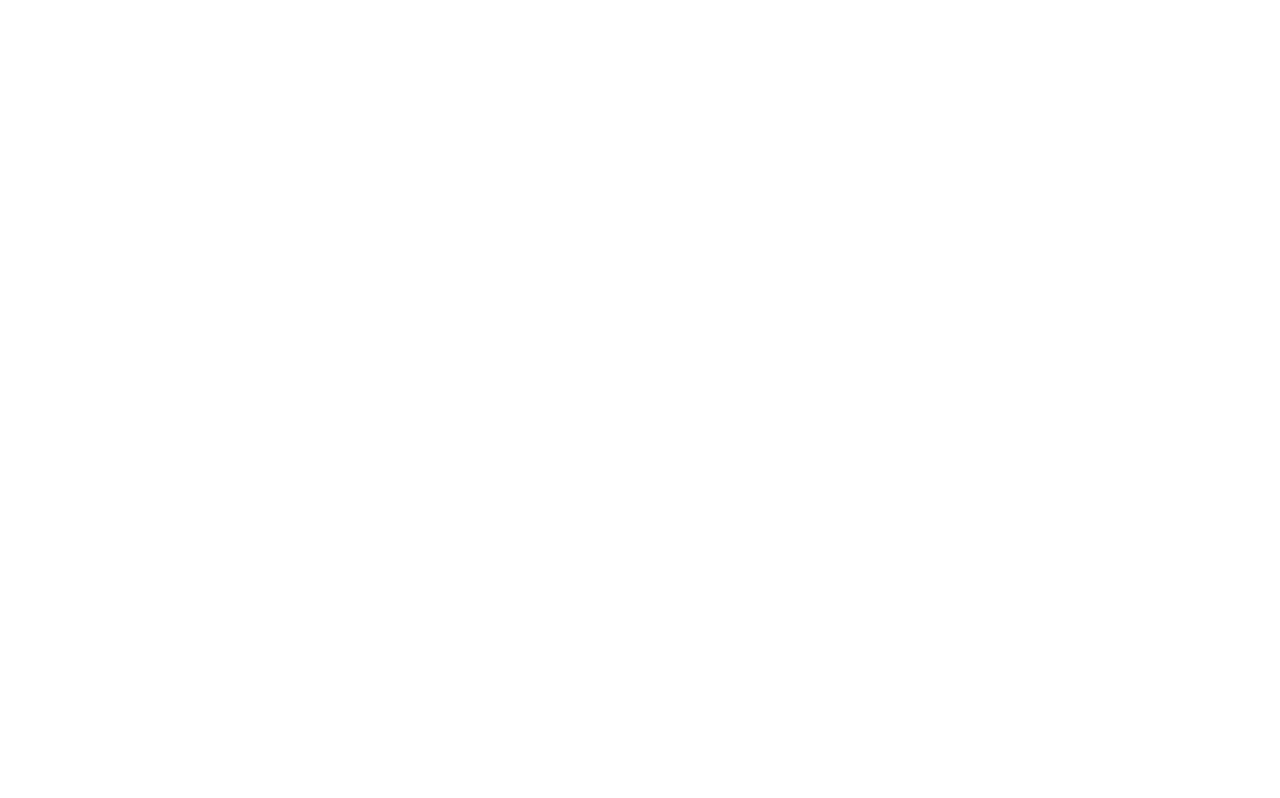
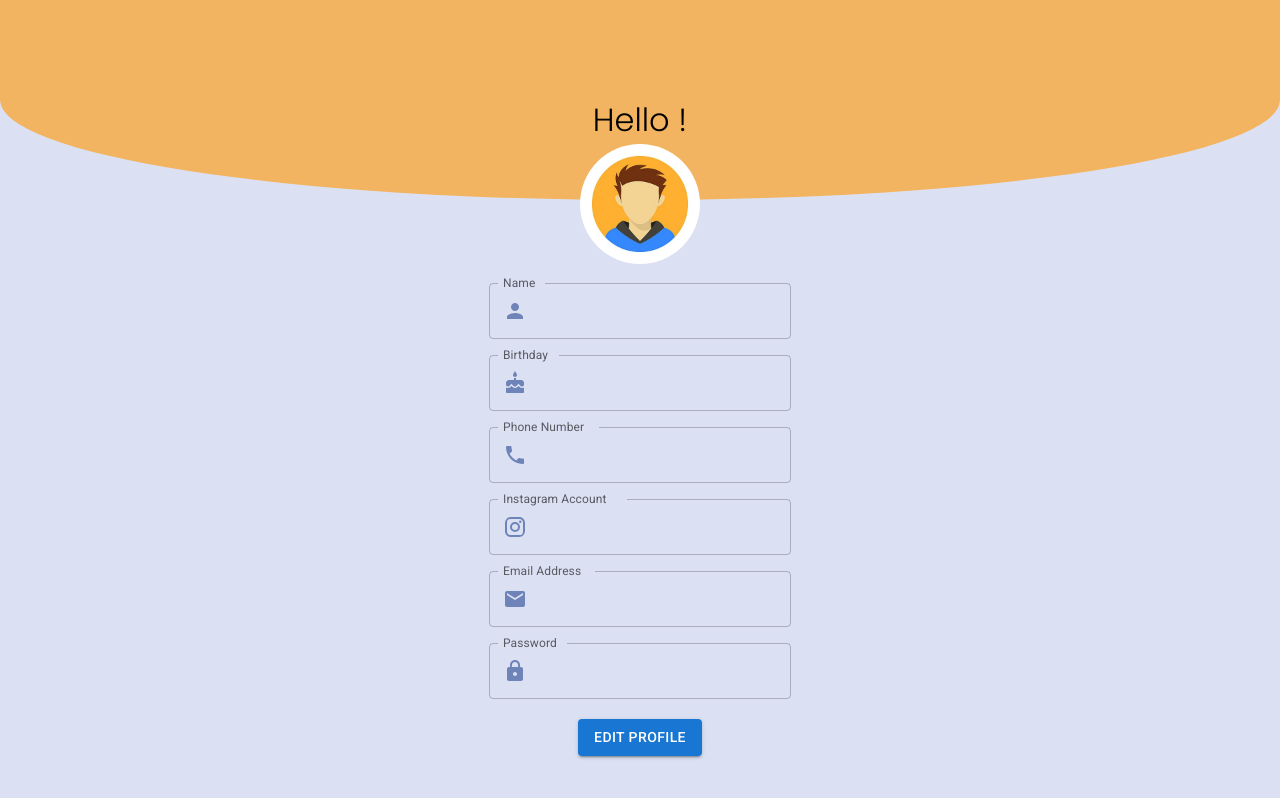
Before and after one commit to bhaskardas090/reflect, a React (Create React App) app: page /user in a window 1280 px wide. Before the commit this address had no page. Built offline with nearby package versions, Linux system fonts and the light colour scheme.

Commit message:
adding user-page

```diff
--- a/src/App.js
+++ b/src/App.js
@@ -52,6 +52,7 @@
 const MusicPlayer = React.lazy(() => import('./pages/MusicPlayer'));
 const BlogDetail = React.lazy(() => import('./pages/BlogDetail'));
 const Journal = React.lazy(() => import('./pages/Journal')); // New Import
+const UserPage = React.lazy(() => import('./pages/UserPage')); // New Import
 
 function App() {
   return (
@@ -69,6 +70,7 @@
           <Route path="/music" element={<MusicPlayer/>}/>
           <Route path="/blog-detail" element={<BlogDetail />} />
           <Route path="/journal" element={<Journal />} /> {/* New Route */}
+          <Route path="/user" element={<UserPage />}/>
         </Routes>
       </Suspense>
     </div>
--- a/src/pages/Journal.jsx
+++ b/src/pages/Journal.jsx
@@ -4,6 +4,8 @@
 const Journal = () => {
   const [title, setTitle] = useState('');
   const [content, setContent] = useState('');
+  const [journals, setJournals] = useState([]);
+  const [currentIndex, setCurrentIndex] = useState(0);
   const journalEntryRef = useRef(null);
 
   const handleBold = () => {
@@ -23,6 +25,42 @@
     setContent('');
     if (journalEntryRef.current) {
       journalEntryRef.current.innerHTML = '';
+    }
+  };
+
+  const handleSave = () => {
+    const newJournal = {
+      title: title,
+      content: journalEntryRef.current.innerHTML,
+    };
+    setJournals([...journals, newJournal]);
+    setCurrentIndex(journals.length);
+  };
+
+  const handlePrevious = () => {
+    if (currentIndex > 0) {
+      const previousJournal = journals[currentIndex - 1];
+      setTitle(previousJournal.title);
+      setContent(previousJournal.content);
+      if (journalEntryRef.current) {
+        journalEntryRef.current.innerHTML = previousJournal.content;
+      }
+      setCurrentIndex(currentIndex - 1);
+    }
+  };
+
+  const handleNext = () => {
+    if (currentIndex < journals.length - 1) {
+      const nextJournal = journals[currentIndex + 1];
+      setTitle(nextJournal.title);
+      setContent(nextJournal.content);
+      if (journalEntryRef.current) {
+        journalEntryRef.current.innerHTML = nextJournal.content;
+      }
+      setCurrentIndex(currentIndex + 1);
+    } else {
+      handleNew();
+      setCurrentIndex(journals.length);
     }
   };
 
@@ -49,10 +87,10 @@
         />
       </div>
       <button onClick={handleNew}>New</button>
-      <button>Save</button>
+      <button onClick={handleSave}>Save</button>
       <div className="navigation-actions">
-        <button>⬅️</button>
-        <button>➡️</button>
+        <button onClick={handlePrevious}>⬅️</button>
+        <button onClick={handleNext}>➡️</button>
       </div>
     </div>
   );
--- /dev/null
+++ b/src/pages/UserPage.jsx
@@ -0,0 +1,138 @@
+import React from 'react'
+import Avatar from '@mui/material/Avatar';
+import Box from '@mui/material/Box';
+import '../styles/UserPage.css';
+import { useState } from 'react';
+import testImage from '../assets/avatar.jpeg'
+import TextField from '@mui/material/TextField';
+import InputAdornment from '@mui/material/InputAdornment'; // Import InputAdornmentx
+import CakeIcon from '@mui/icons-material/Cake';
+import PhoneIcon from '@mui/icons-material/Phone';
+import InstagramIcon from '@mui/icons-material/Instagram';
+import EmailIcon from '@mui/icons-material/Email';
+import LockIcon from '@mui/icons-material/Lock';
+import Button from '@mui/material/Button';
+import PersonIcon from '@mui/icons-material/Person';
+
+
+
+
+const UserPage = () => {
+    const [name, setName] = useState("");
+
+    function handleChange(event) {
+        const value = event.target.value;
+
+        setName(value);
+
+    }
+
+    return (
+        <div className='main'>
+            <div className='container'>
+                <div className='upperSection'>
+                    <h1>Hello {name} !</h1>
+                    <div className='icon'>
+                        <Avatar
+                            alt="Remy Sharp"
+                            src={testImage}
+                            sx={{ width: 120, height: 120 }}
+                        />
+                    </div>
+                </div>
+            </div>
+            <div className="lowerSection">
+                <Box
+                    component="form"
+                    sx={{
+                        display: 'flex',
+                        flexDirection: 'column',
+                        alignItems: 'center',
+                        '& > :not(style)': { m: 1, width: '30ch' },
+                    }}
+                    noValidate
+                    autoComplete="off"
+                >
+
+                    <TextField
+                        id="outlined-basic"
+                        label="Name"
+                        variant="outlined"
+                        onChange={handleChange}
+                        InputProps={{
+                            startAdornment: (
+                                <InputAdornment position="start">
+                                    <PersonIcon style={{ color: '#6E83B7' }} />
+                                </InputAdornment>
+                            ),
+                        }}
+                    />
+                    <TextField
+                        id="outlined-basic"
+                        label="Birthday"
+                        variant="outlined"
+                        InputProps={{
+                            startAdornment: (
+                                <InputAdornment position="start">
+                                    <CakeIcon style={{ color: '#6E83B7' }} />
+                                </InputAdornment>
+                            ),
+                        }}
+                    />
+                    <TextField
+                        id="outlined-basic"
+                        label="Phone Number"
+                        variant="outlined"
+                        InputProps={{
+                            startAdornment: (
+                                <InputAdornment position="start">
+                                    <PhoneIcon style={{ color: '#6E83B7' }} />
+                                </InputAdornment>
+                            ),
+                        }}
+                    />
+                    <TextField
+                        id="outlined-basic"
+                        label="Instagram Account"
+                        variant="outlined"
+                        InputProps={{
+                            startAdornment: (
+                                <InputAdornment position="start">
+                                    <InstagramIcon style={{ color: '#6E83B7' }} />
+                                </InputAdornment>
+                            ),
+                        }}
+                    />
+                    <TextField
+                        id="outlined-basic"
+                        label="Email Address"
+                        variant="outlined"
+                        InputProps={{
+                            startAdornment: (
+                                <InputAdornment position="start">
+                                    <EmailIcon style={{ color: '#6E83B7' }} />
+                                </InputAdornment>
+                            ),
+                        }}
+                    />
+                    <TextField
+                        id="outlined-basic"
+                        label="Password"
+                        variant="outlined"
+                        className='pass'
+                        InputProps={{
+                            startAdornment: (
+                                <InputAdornment position="start">
+                                    <LockIcon style={{ color: '#6E83B7' }} />
+                                </InputAdornment>
+                            ),
+                        }}
+                    />
+                </Box>
+                <Button variant="contained">Edit Profile</Button>
+            </div>
+        </div>
+    )
+}
+
+export default UserPage
--- a/src/pages/VideoCard.jsx
+++ b/src/pages/VideoCard.jsx
@@ -1,6 +1,7 @@
 import React, { useEffect, useState } from 'react';
 import axios from 'axios';
 import '../styles/VideoCard.css';
+import ReactPlayer from 'react-player/youtube';
 
 const VideoCard = () => {
   const [videoData, setVideoData] = useState([]);
@@ -43,12 +44,12 @@
           className="video-link"
         >
           <div className="video-wrapper">
-            <iframe
+            <ReactPlayer
               className="video-player"
-              src={`https://www.youtube.com/embed/${video.id}`}
-              frameBorder="0"
-              allow="autoplay; encrypted-media"
-              allowFullScreen
+              url={`https://www.youtube.com/watch?v=${video.id}`}
+              controls
+              width="100%"
+              height="100%"
             />
           </div>
           {/* <h3 className="video-title">{video.title}</h3>
--- a/src/styles/ResourceCards.css
+++ b/src/styles/ResourceCards.css
@@ -1,14 +1,16 @@
 .horizontal-card {
     display: flex;
-    border: 1px solid #ccc;
-    box-shadow: 0 4px 8px rgba(0,0,0,0.1);
-    overflow: hidden;
-    max-width: 800px;
-    /* border-radius: 4px; */
-    padding-left: 5px;
-    padding-right: 5px;
+    max-width: 500px;
+    position: relative;
+    justify-content: center;
+    align-items: center;
+    border-radius: 4px;
+    padding-left: 10px;
+    padding-right: 10px;
+    margin-bottom: 10px;
+    margin-right: 10x;
+    border: 2px solid #ccc;
     /* background-color: white; */
-    padding-bottom: 8px;
 }
 
 .card-image {
@@ -22,19 +24,19 @@
     flex-direction: column;
     justify-content: center;
     align-items: center;
-    padding: 10px;
-    flex: 1;
+    padding-right: 3px;
 }
 
 .card-content h3 {
     margin-top: 0;
     font-size: 10px;
+    padding-left: 10px;
     /* font-weight: 600; */
 }
 
 .card-content .content{
     font-size: 10px;
-    padding-left: 15px;
+    padding-left: 10px;
 }
 
 .read-more {
--- /dev/null
+++ b/src/styles/UserPage.css
@@ -0,0 +1,57 @@
+@import url('https://fonts.googleapis.com/css2?family=Poppins:wght@300;400;500;600;700&family=Roboto:wght@300;400;500;700;900&display=swap');
+
+*{
+    border: border-box;
+    margin: 0;
+    padding: 0;
+}
+
+/* Reset margin and padding for the body element */
+body {
+    margin: 0;
+    padding: 0;
+    background: #dbe1f3;
+
+  }
+
+  .container {
+    /* background: linear-gradient(180deg, #FDA026 0%, #F5F1E5 22.92%, #F3EFE4 79.17%, #6E83B7 100%); */
+    background-color: #f3b461;
+    border-bottom-right-radius: 80%;
+    border-bottom-left-radius: 80%;
+    height: 25vh;
+    margin: 0; /* Reset margin */
+    padding: 0;
+    display: flex;
+    justify-content: center;
+    align-items: center;
+  }
+
+  .upperSection {
+    display: flex;
+    flex-direction: column;
+    align-items: center;
+    justify-content: center;
+    padding: 10px;
+    margin-top:160px; /* Reset margin-top */
+  }
+
+  .upperSection h1 {
+    font-weight: 300;
+    text-align: center;
+  }
+
+.lowerSection {
+
+    display: flex;
+    flex-direction: column;
+    align-items: center;
+    justify-content: center;
+    padding: 15px;
+    margin-top:60px;
+     /* Reset margin-top */
+}
+
+.lowerSection .pass {
+    margin-bottom: 20px;
+}
```
Also changed, not shown: src/pages/ResourceCards 2.jsx (added, +18 -0 lines), src/assets/avatar.jpeg (added), 1 other file (tests, documents, lock files or other folders).
